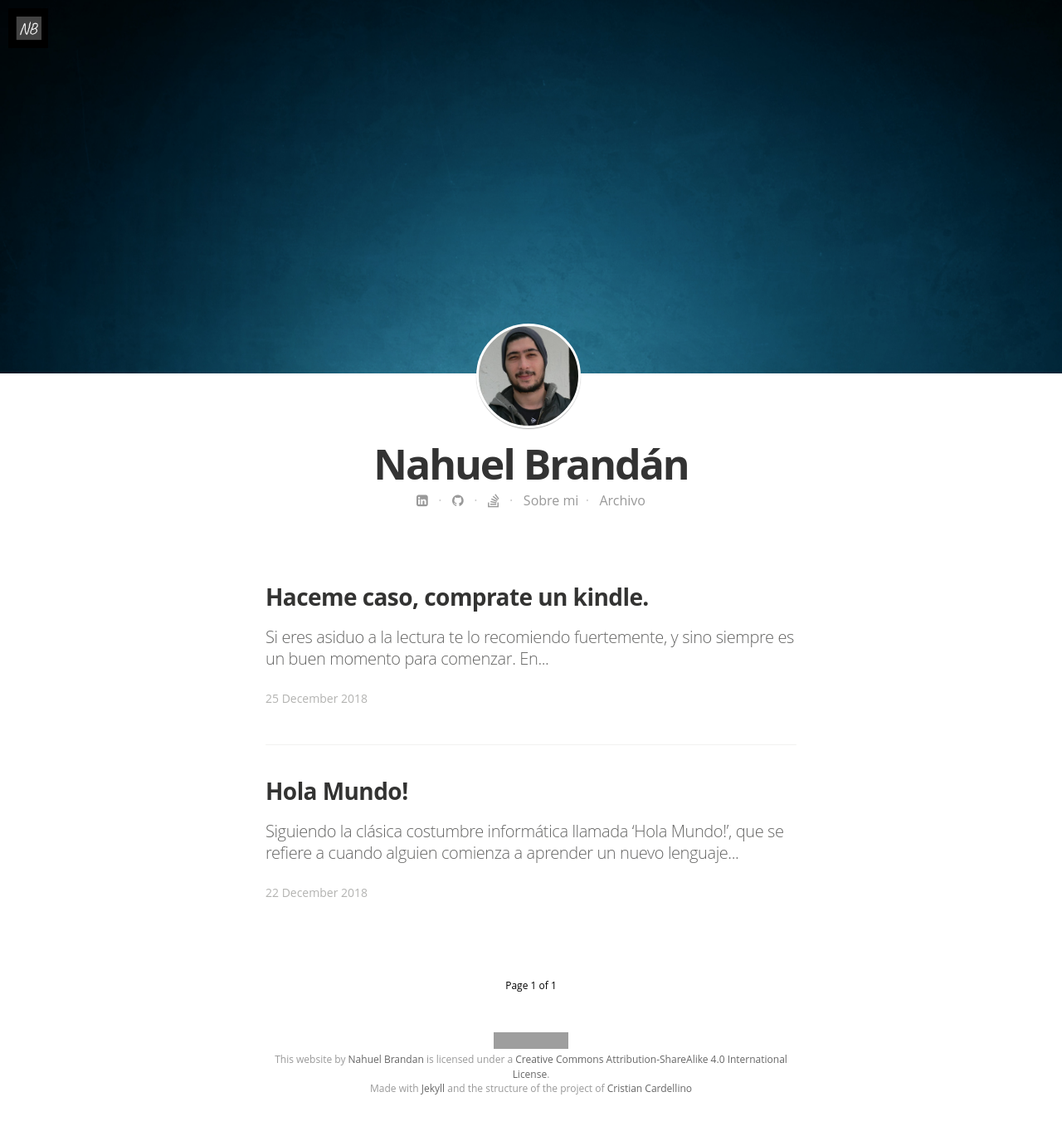
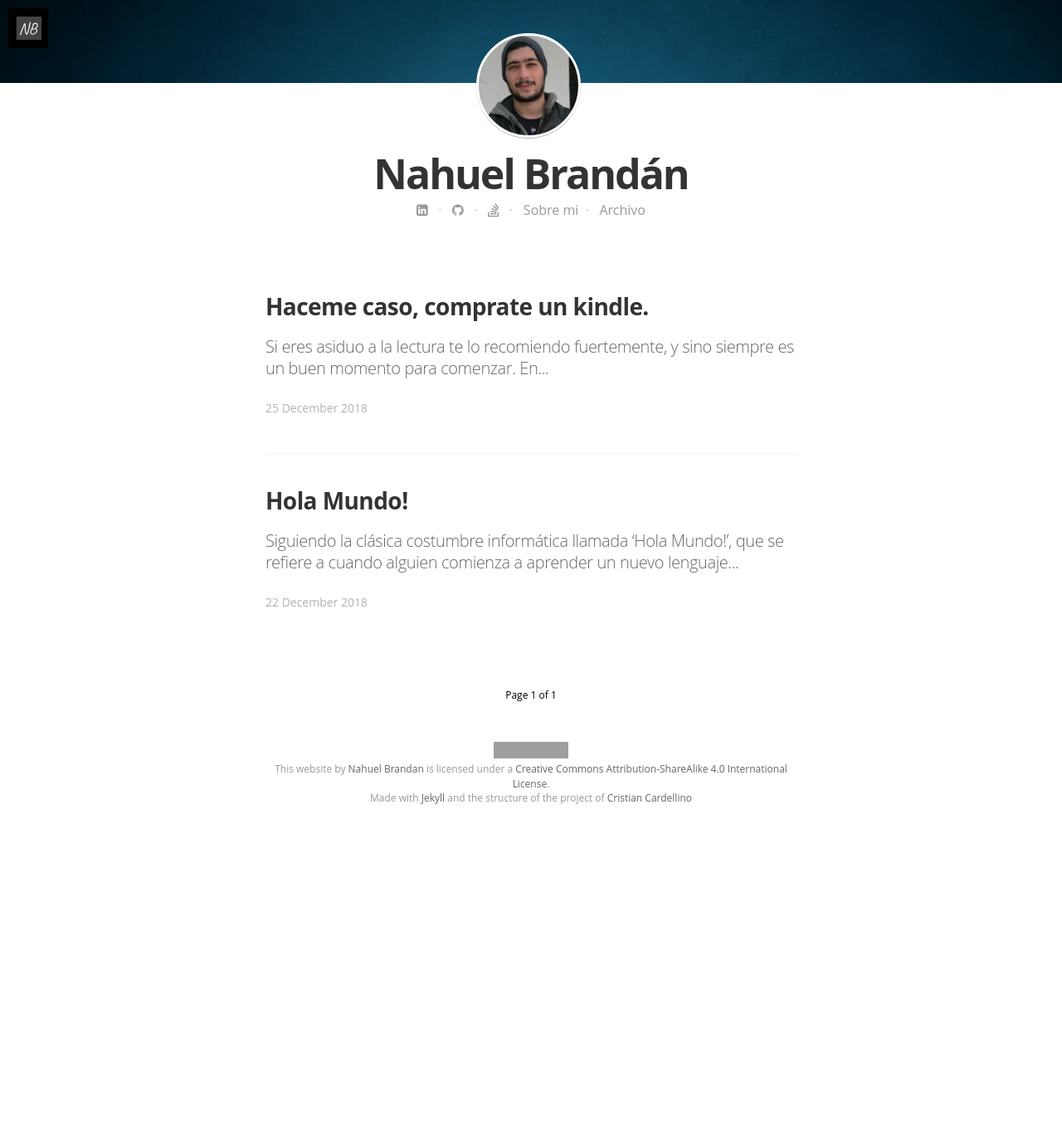
Before and after one commit to nahuelbrandan/nahuelbrandan.github.io, a Jekyll site: the page built from index.html, in a window 1280 px wide. Shown: the whole page at 83% size. Built offline with Jekyll 4.4.1, drawn with Linux system fonts in a browser that asks for light colours; nearby versions of some CDN libraries; some web fonts are replaced; the list of posts is cut into pages by our own code; after the commit the page ends 1019 px from its top, so only the background shows below that; grey boxes are pictures that could not be loaded.

Commit message:
se achico el ancho de la imagen de portada

```diff
--- a/css/main.sass
+++ b/css/main.sass
@@ -59,7 +59,7 @@ body
     background-repeat: no-repeat
 
 .teaserimage
-  height: 450px
+  height: 100px
   position: relative
   overflow: hidden
   background-color: #000
```
